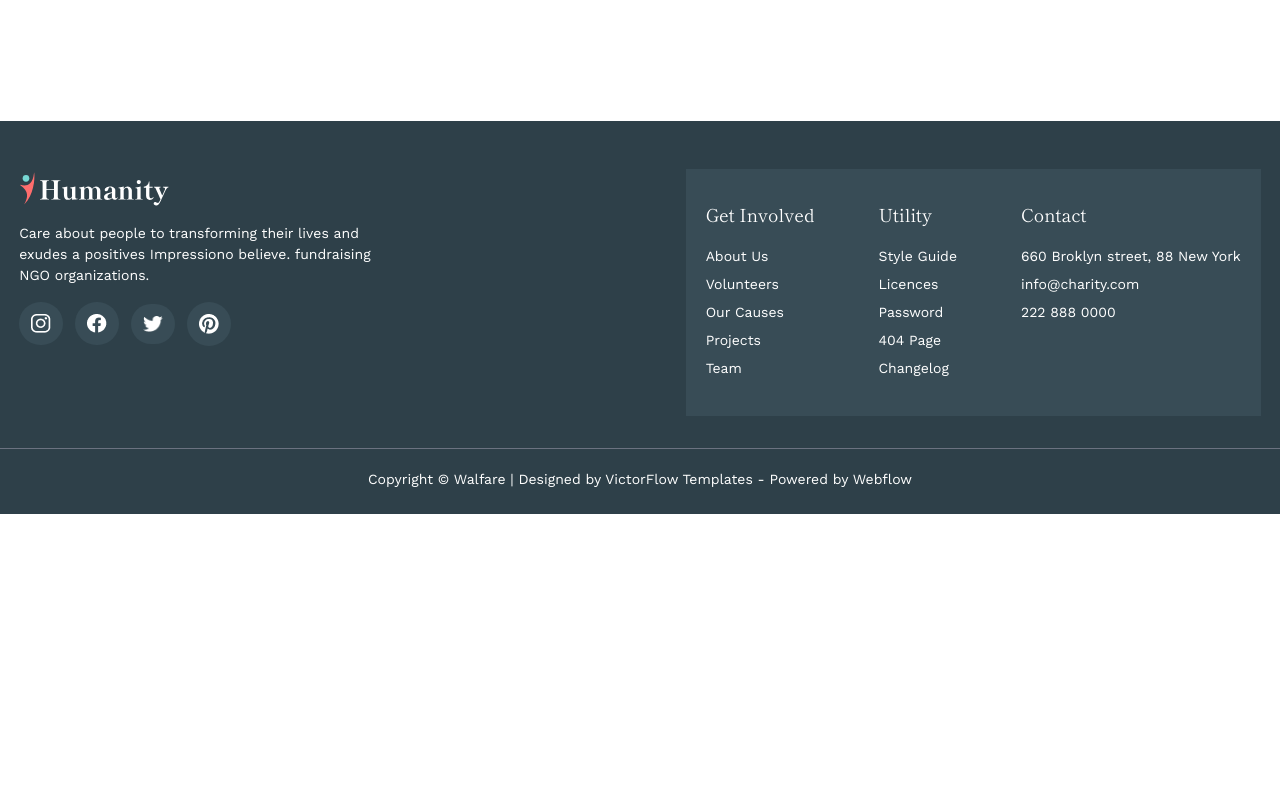
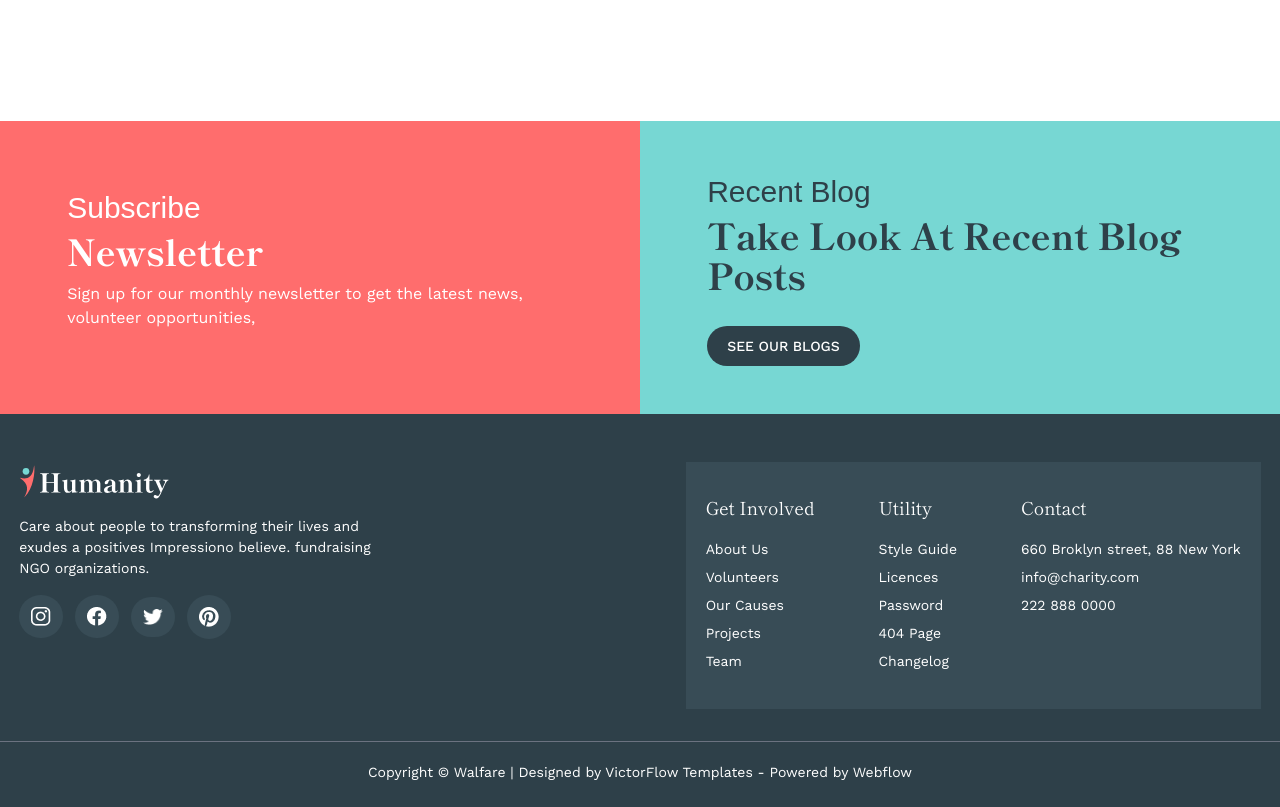
Before and after one commit to gpsimi/humanity_charity, a Next.js app: page / in a window 1280 px wide. Shown: the part 6771-7578 px from the top of the page. Before the commit the page ends 7285 px from the top, so only its background shows below. Built offline with nearby package versions, Linux system fonts and the light colour scheme; a web font is replaced by a local one.

Commit message:
Newsletter&Blog Update

```diff
--- a/app/globals.css
+++ b/app/globals.css
@@ -72,6 +72,9 @@
 .bodySubtext-white{
   @apply text-white font-mono text-[25px] md:text-[30px];
 }
+.bodySubtext-dark{
+  @apply text-dark-1 font-mono text-[25px] md:text-[30px];
+}
 
 .bodyText-dark{
   @apply text-dark-1 font-serif text-2xl md:text-4xl font-bold mb-2 md:mb-6;
@@ -99,6 +102,9 @@
 
 
 .h3{
+  @apply text-[18px] md:text-[20px] font-serif font-bold text-dark-1 mb-2 leading-5;
+}
+.h3-white{
   @apply text-[18px] md:text-[20px] font-serif font-bold text-dark-1 mb-2 leading-5;
 }
 .spanDark{
--- a/app/page.tsx
+++ b/app/page.tsx
@@ -9,6 +9,7 @@ import HomeWhatWeDo from "@/components/sections/HomeSection/HomeWhatWeDo";
 import HomeSponsors from "@/components/sections/HomeSection/HomeSponsors";
 import HomeTeam from "@/components/sections/HomeSection/HomeTeam";
 import HomeEvents from "@/components/sections/HomeSection/HomeEvents";
+import HomeNewsletterAndBlog from "@/components/sections/HomeSection/HomeNewsletterAndBlog";
 
 
 
@@ -28,7 +29,7 @@ export default function Home() {
       <HomeSponsors />
       <HomeTeam />
       <HomeEvents />
-
+      <HomeNewsletterAndBlog />
     </section>
   );
 }
--- /dev/null
+++ b/components/sections/HomeSection/HomeNewsletterAndBlog.tsx
@@ -0,0 +1,43 @@
+import { Button } from '@/components/ui/button';
+import Link from 'next/link';
+import React from 'react'
+
+const HomeNewsletterAndBlog = () => {
+    return (
+        <div className="flex flex-col md:flex-row w-full">
+            {/* Subscribe Newsletter Section */}
+            <div className="flex flex-col items-start justify-center bg-orange-1 p-12 w-full md:w-1/2 text-white">
+                <div className='container max-w-[600px]'>
+                    <h5 className="bodySubtext-white">
+                        Subscribe
+                    </h5>
+                    <h3 className="bodyText-white">
+                        Newsletter
+                    </h3>
+                    <p className='bodyParagraph-white -mt-3 max-w-[500px]'>
+                        Sign up for our monthly newsletter to
+                        get the latest news, volunteer opportunities,
+                    </p>
+                </div>
+
+            </div>
+
+            {/* Recent Blog Section */}
+            <div className="flex flex-col items-start justify-center bg-green-1 p-12 w-full md:w-1/2 text-white">
+                <div className='container max-w-[600px]'>
+                    <h5 className="bodySubtext-dark">
+                       Recent Blog
+                    </h5>
+                    <h3 className="bodyText-dark max-w-[500px]">
+                        Take Look At Recent Blog Posts
+                    </h3>
+                    <Button className="button-dark max-md:w-full -mt-6" asChild>
+                        <Link href="/blog">See our Blogs</Link>
+                    </Button>
+                </div>
+            </div>
+        </div>
+    );
+}
+
+export default HomeNewsletterAndBlog
```
